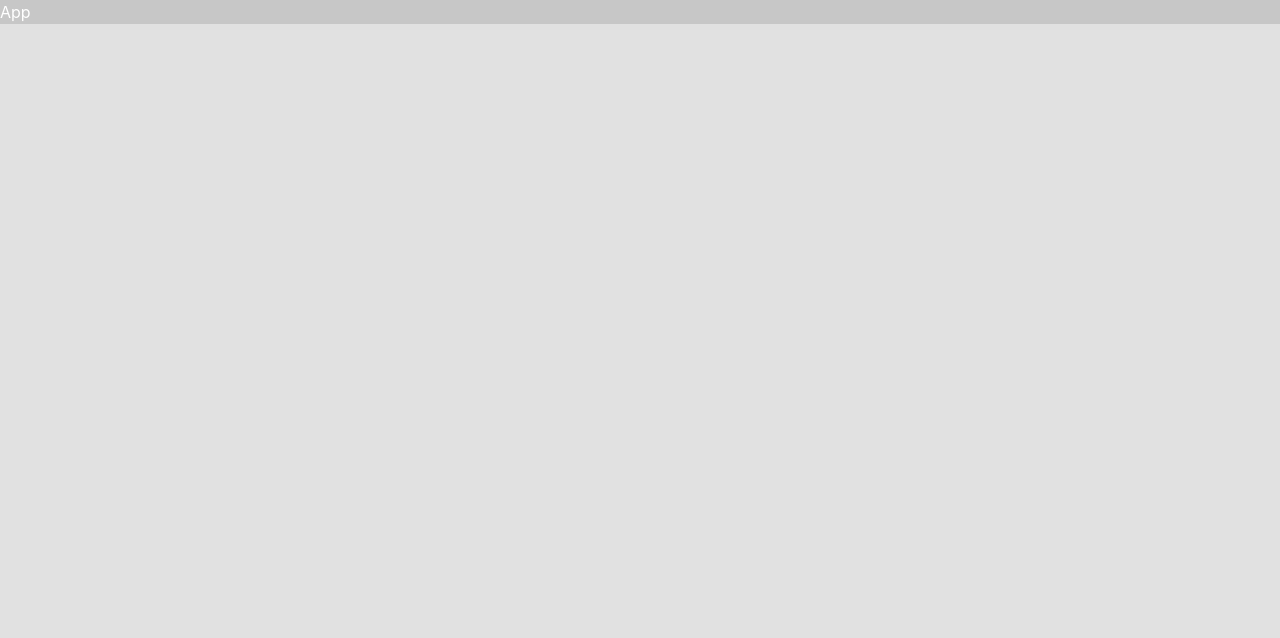
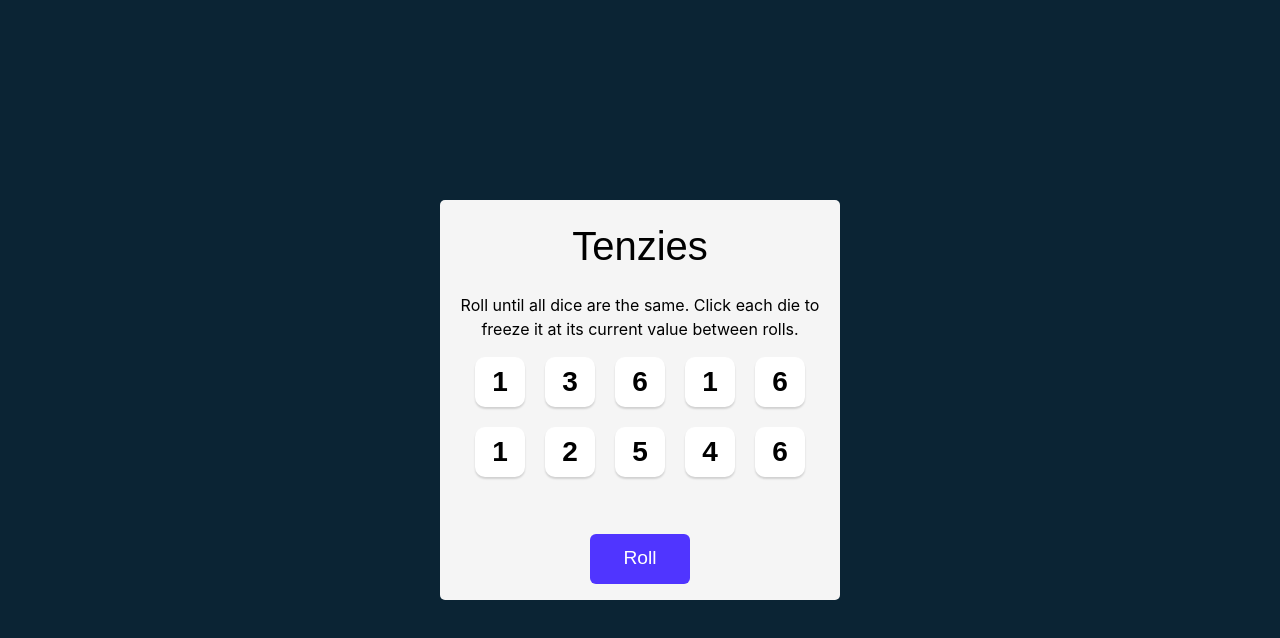
Before and after one commit to HammadRyaz/studious-journey, a React (Vite) app: page / in a window 1280 px wide. Shown: the top 638 px of the page. Built offline with nearby package versions, Linux system fonts and the light colour scheme.

Commit message:
tenzies project start

```diff
--- a/package.json
+++ b/package.json
@@ -11,6 +11,7 @@
   },
   "dependencies": {
     "@tailwindcss/vite": "^4.3.0",
+    "nanoid": "^5.1.11",
     "react": "^19.2.6",
     "react-dom": "^19.2.6",
     "tailwindcss": "^4.3.0"
--- a/src/App.jsx
+++ b/src/App.jsx
@@ -1,9 +1,67 @@
-import React from 'react'
+import { useState } from "react"
+import Die from "./Die"
+import { nanoid } from "nanoid"
 
-const App = () => {
-  return (
-    <div>App</div>
-  )
+export default function App() {
+    const [dice, setDice] = useState(generateAllNewDice())
+
+    /**
+     * Challenge:
+     * Log "Game won!" to the console only if the 2 winning
+     * conditions are met.
+     *
+     * 1. all the dice are being held, and
+     * 2. all the dice have the same value
+     *
+     * For now, no need to even save a variable!
+     */
+    if (dice.every(die => die.isHeld)) {
+        console.log("Game won!")
+    }
+
+    function generateAllNewDice() {
+        return new Array(10)
+            .fill(0)
+            .map(() => ({
+                value: Math.ceil(Math.random() * 6),
+                isHeld: false,
+                id: nanoid()
+            }))
+    }
+
+    function rollDice() {
+        setDice(oldDice => oldDice.map(die =>
+            die.isHeld ?
+                die :
+                { ...die, value: Math.ceil(Math.random() * 6) }
+        ))
+    }
+
+    function hold(id) {
+        setDice(oldDice => oldDice.map(die =>
+            die.id === id ?
+                { ...die, isHeld: !die.isHeld } :
+                die
+        ))
+    }
+
+    const diceElements = dice.map(dieObj => (
+        <Die
+            key={dieObj.id}
+            value={dieObj.value}
+            isHeld={dieObj.isHeld}
+            hold={() => hold(dieObj.id)}
+        />
+    ))
+
+    return (
+        <main>
+            <h1 className="title">Tenzies</h1>
+            <p className="instructions">Roll until all dice are the same. Click each die to freeze it at its current value between rolls.</p>
+            <div className="dice-container">
+                {diceElements}
+            </div>
+            <button className="roll-dice" onClick={rollDice}>Roll</button>
+        </main>
+    )
 }
-
-export default App
--- /dev/null
+++ b/src/Die.jsx
@@ -0,0 +1,12 @@
+export default function Die(props) {
+    const styles = {
+        backgroundColor: props.isHeld ? "#59E391" : "white"
+    }
+
+    return (
+        <button
+            style={styles}
+            onClick={props.hold}
+        >{props.value}</button>
+    )
+}
--- a/src/index.css
+++ b/src/index.css
@@ -1,6 +1,78 @@
 @import "tailwindcss";
-html,
+* {
+    box-sizing: border-box;
+}
+
 body {
-  background-color: #2222;
-  color: white;
+    font-family: Karla, sans-serif;
+    margin: 0;
+    background-color: #0B2434;
+    padding: 20px;
+    height: 100vh;
+    display: flex;
+    flex-direction: column;
+    justify-content: center;
+    align-items: center;
 }
+
+div#root {
+    height: 100%;
+    width: 100%;
+    max-height: 400px;
+    max-width: 400px;
+}
+
+main {
+    background-color: #F5F5F5;
+    height: 100%;
+    border-radius: 5px;
+    display: flex;
+    flex-direction: column;
+    justify-content: space-evenly;
+    align-items: center;
+}
+
+.title {
+    font-size: 40px;
+    margin: 0;
+}
+
+.instructions {
+    font-family: 'Inter', sans-serif;
+    font-weight: 400;
+    margin-top: 0;
+    text-align: center;
+}
+
+.dice-container {
+    display: grid;
+    grid-template: auto auto / repeat(5, 1fr);
+    gap: 20px;
+    margin-bottom: 40px;
+}
+
+button {
+    font-family: Karla, sans-serif;
+    cursor: pointer;
+}
+
+.dice-container button {
+    height: 50px;
+    width: 50px;
+    box-shadow: 0px 2px 2px rgba(0, 0, 0, 0.15);
+    border-radius: 10px;
+    border: none;
+    background-color: white;
+    font-size: 1.75rem;
+    font-weight: bold;
+}
+
+button.roll-dice {
+    height: 50px;
+    width: 100px;
+    border: none;
+    border-radius: 6px;
+    background-color: #5035FF;
+    color: white;
+    font-size: 1.2rem;
+}
```
Also changed, not shown: NaN.txt (deleted), 1 other file (tests, documents, lock files or other folders).
